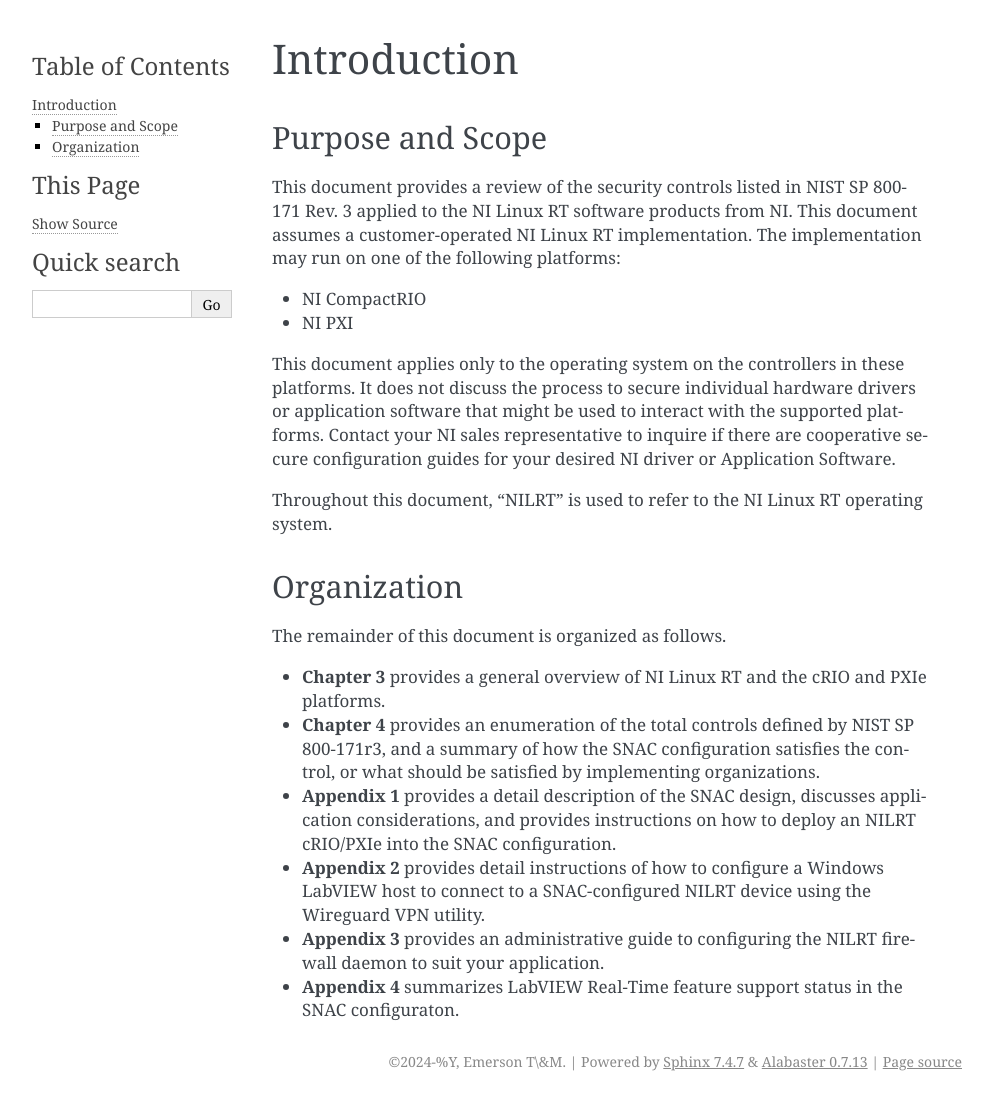
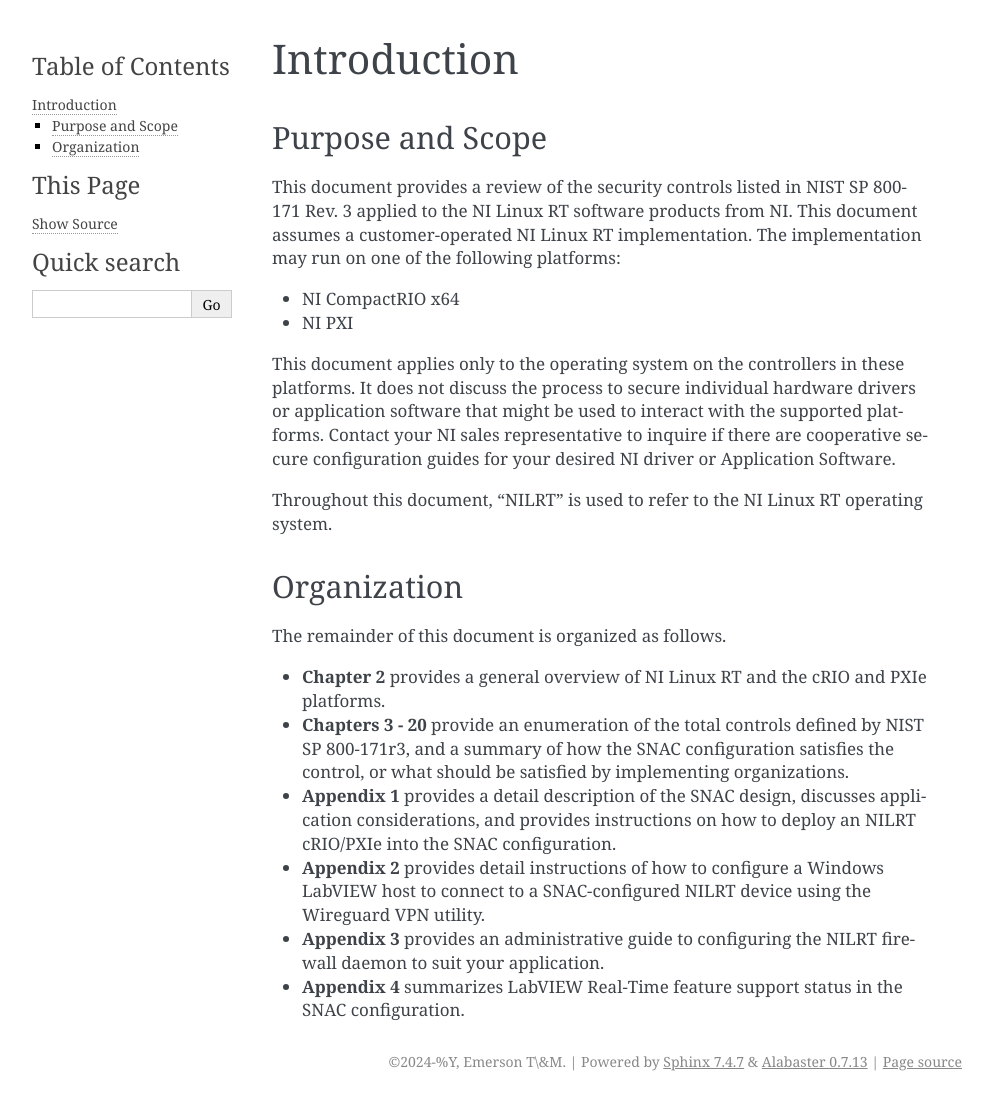
Before and after one commit to ni/nilrt-snac-guide, a Sphinx documentation site: the page built from source/introduction.rst, in a window 1280 px wide. Shown: the whole page, without its empty margins (148-1141 px from the left). Built offline with Sphinx 7.4.7, drawn with Linux system fonts in a browser that asks for light colours.

Commit message:
Remove the SNAC Configuration stub chapter
The "Secure Network Attached Controller (SNAC) Configuration" chapter
only contains a few paragraphs directing the reader toward Appendix 1
and describing the document's purpose. The former is now accomplished by
the "Organization" section, and the latter by the "Purpose..." section.

Remove the unneeded chapter.

Signed-off-by: Alex Stewart <alex.stewart@emerson.com>

```diff
--- a/source/index.rst
+++ b/source/index.rst
@@ -6,7 +6,6 @@
 
     document_metadata
     introduction
-    snac_config
     gen_sys_desc
     nist_controls
     section_3_1
--- a/source/introduction.rst
+++ b/source/introduction.rst
@@ -14,9 +14,8 @@
 This document assumes a customer-operated NI Linux RT implementation.
 The implementation may run on one of the following platforms:
 
--  NI CompactRIO
-
--  NI PXI
+* NI CompactRIO x64
+* NI PXI
 
 This document applies only to the operating system on the controllers in these platforms.
 It does not discuss the process to secure individual hardware drivers or application software that might be used to interact with the supported platforms.
@@ -31,9 +30,9 @@
 
 The remainder of this document is organized as follows.
 
-* **Chapter 3** provides a general overview of NI Linux RT and the cRIO and PXIe platforms.
-* **Chapter 4** provides an enumeration of the total controls defined by NIST SP 800-171r3, and a summary of how the SNAC configuration satisfies the control, or what should be satisfied by implementing organizations.
+* **Chapter 2** provides a general overview of NI Linux RT and the cRIO and PXIe platforms.
+* **Chapters 3 - 20** provide an enumeration of the total controls defined by NIST SP 800-171r3, and a summary of how the SNAC configuration satisfies the control, or what should be satisfied by implementing organizations.
 * **Appendix 1** provides a detail description of the SNAC design, discusses application considerations, and provides instructions on how to deploy an NILRT cRIO/PXIe into the SNAC configuration.
 * **Appendix 2** provides detail instructions of how to configure a Windows LabVIEW host to connect to a SNAC-configured NILRT device using the Wireguard VPN utility.
 * **Appendix 3** provides an administrative guide to configuring the NILRT firewall daemon to suit your application.
-* **Appendix 4** summarizes LabVIEW Real-Time feature support status in the SNAC configuraton.
+* **Appendix 4** summarizes LabVIEW Real-Time feature support status in the SNAC configuration.
```
Also changed, not shown: source/snac_config.rst (deleted, +0 -18 lines).
